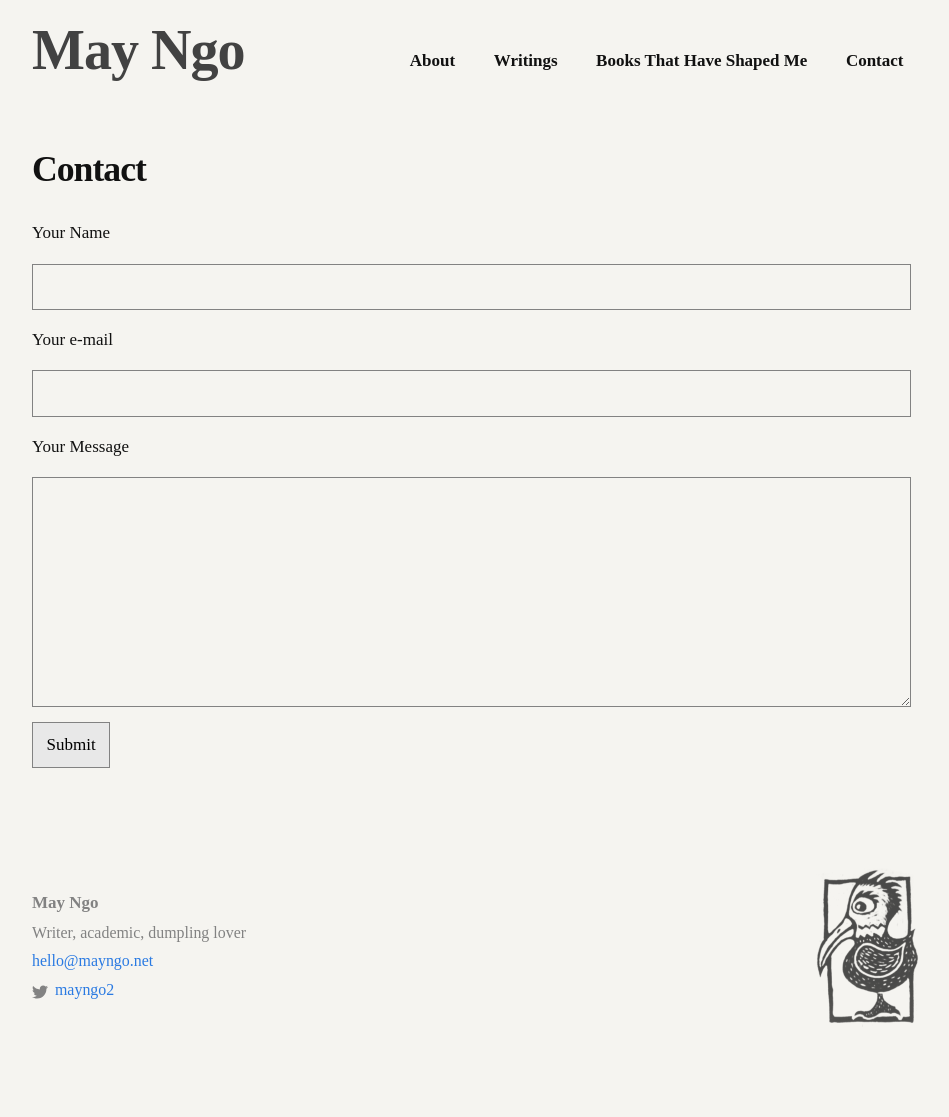
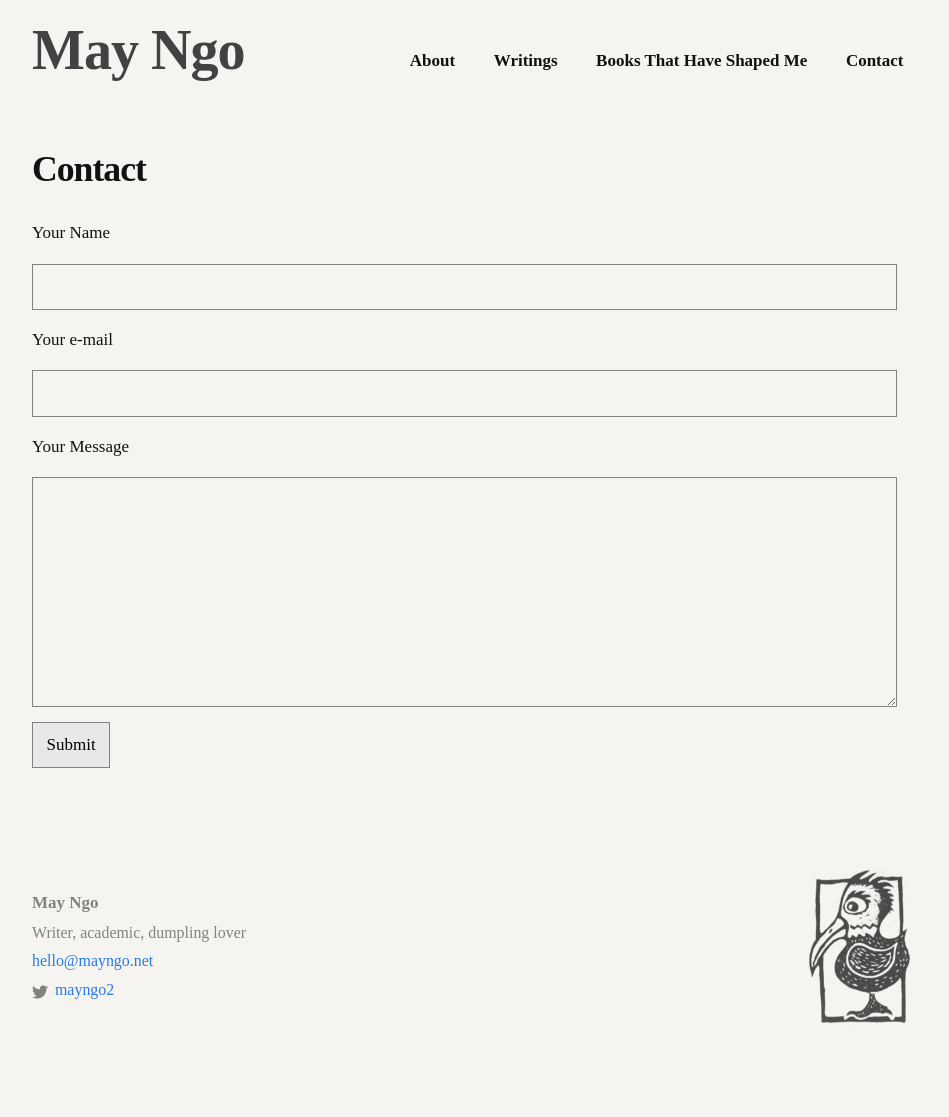
Before and after one commit to mayngo-net/mayngo-net.github.io, a Jekyll site: the page built from contact.markdown, in a window 1280 px wide. Shown: the whole page, without its empty margins (168-1117 px from the left). Built offline with Jekyll 4.4.1, drawn with Linux system fonts in a browser that asks for light colours; some web fonts are replaced.

Commit message:
form width

```diff
--- a/_sass/minima/_base.scss
+++ b/_sass/minima/_base.scss
@@ -280,5 +280,6 @@ form {
   input, textarea {
     width: -webkit-calc(#{$content-width} - (#{$spacing-unit} * 3));
     width:         calc(#{$content-width} - (#{$spacing-unit} * 3));
+    max-width: 95%;
   }
 }
--- a/_sass/minima/_layout.scss
+++ b/_sass/minima/_layout.scss
@@ -79,7 +79,7 @@
   .footer-logo{
       opacity:0.7;
       float:right;
-      margin:-20px -8px 0 17px;
+      margin:-20px 0 0 17px;
   }
 
 }
```
